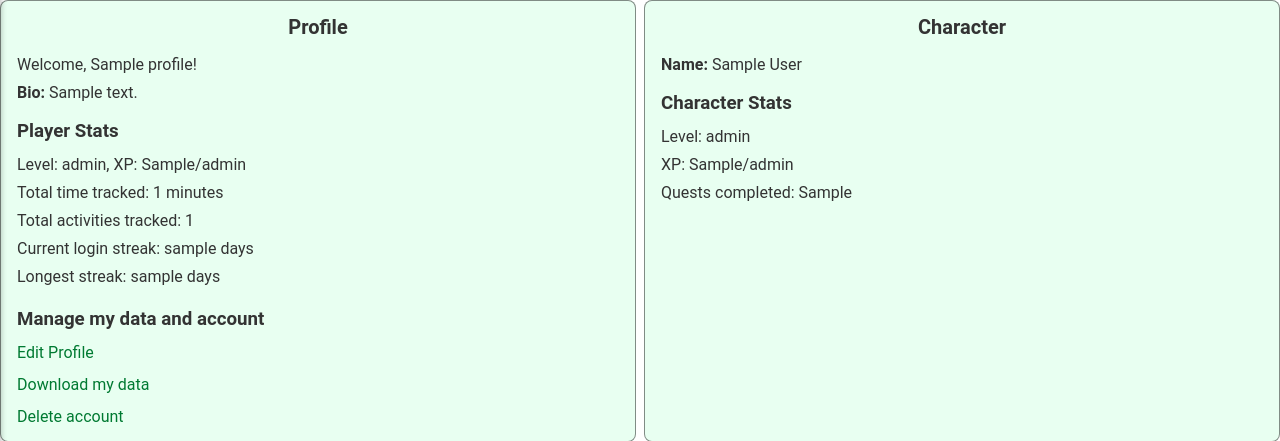
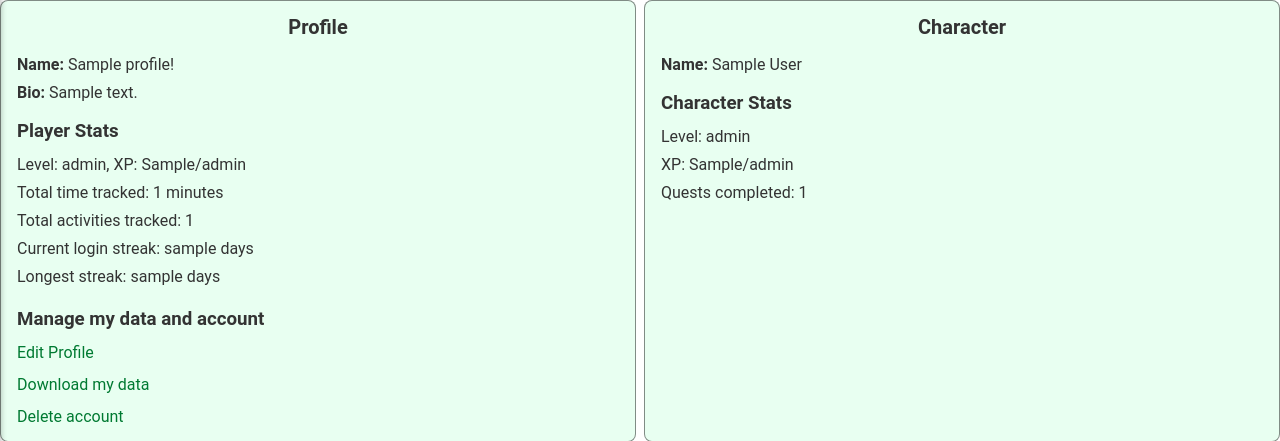
Before and after one commit to gaidheal1/ProgressRPG, a Django app: template templates/users/profile.html in a window 1280 px wide. Shown: the part 56-497 px from the top of the page. Run offline with Django 5.2, Linux system fonts and the light colour scheme; the template is opened without the code that fills it: most values are stand-ins (such as "Sample title", 1, 10 or a date in 2020).

Commit message:
Add character to profile view response, update stat name

```diff
--- a/templates/users/profile.html
+++ b/templates/users/profile.html
@@ -13,7 +13,7 @@
         </div>
 
         <div class="section-row">
-            <p>Welcome, {{ profile.name|default:"(no name)" }}!</p>
+            <p><strong>Name:</strong> {{ profile.name|default:"(no name)" }}!</p>
             <p><strong>Bio:</strong> {{ profile.bio }}</p>
         </div>
 
@@ -65,7 +65,7 @@
             <ul class="list">
                 <li>Level: {{ character.level }}</li>
                 <li>XP: {{ character.xp }}/{{ character.xp_next_level }}</li>
-                <li>Quests completed: {{ character.quests_completed }}</li>
+                <li>Quests completed: {{ character.total_quests }}</li>
             </ul>
         </div>
 
--- a/users/views.py
+++ b/users/views.py
@@ -312,9 +312,11 @@ def profile_view(request):
     profile = request.user.profile
     total_minutes = round(profile.total_time / 60)
 
+    character = PlayerCharacterLink().get_character(profile)
+
     logger.info(f"User {request.user.username} (ID: {request.user.id}) viewed their profile. Total time spent: {total_minutes} minutes.")
 
-    return render(request, 'users/profile.html', {'profile': profile, 'total_minutes': total_minutes})
+    return render(request, 'users/profile.html', {'profile': profile, 'character': character, 'total_minutes': total_minutes})
 
 
 # Edit profile view
```
